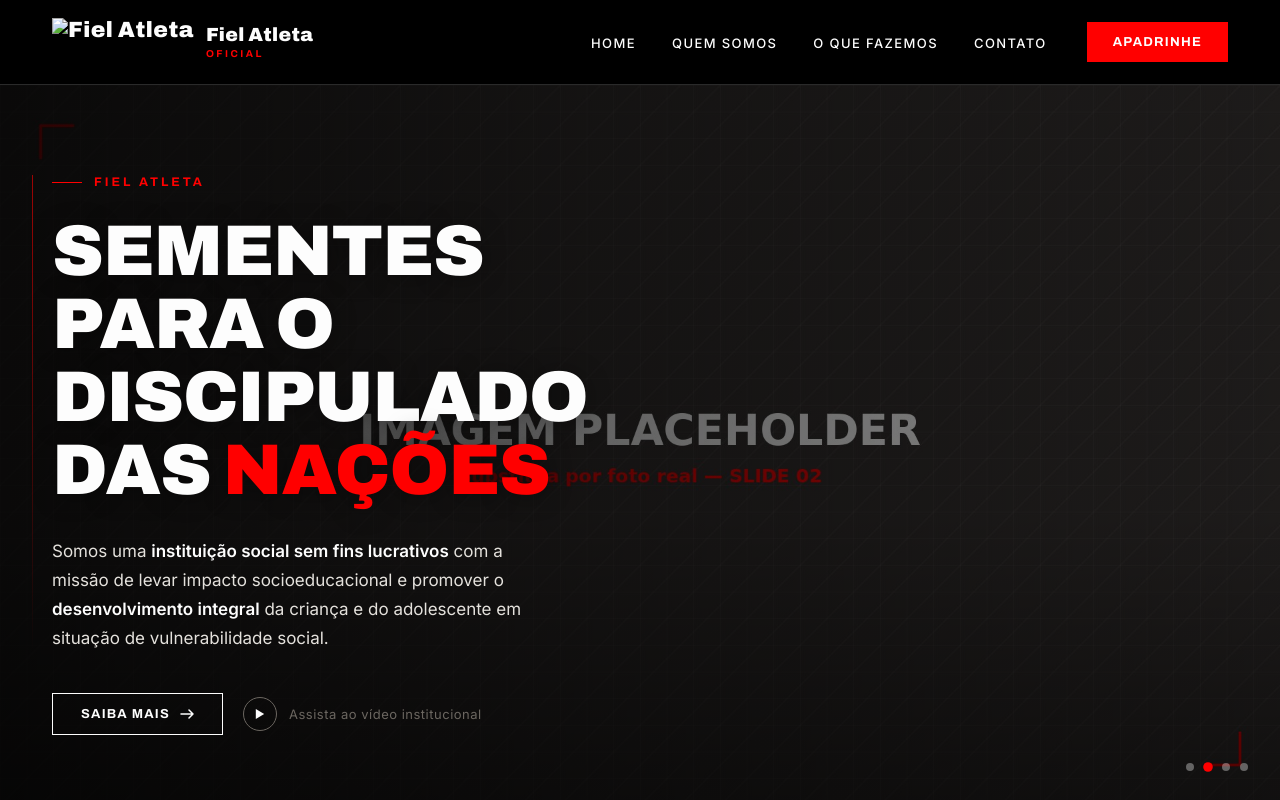
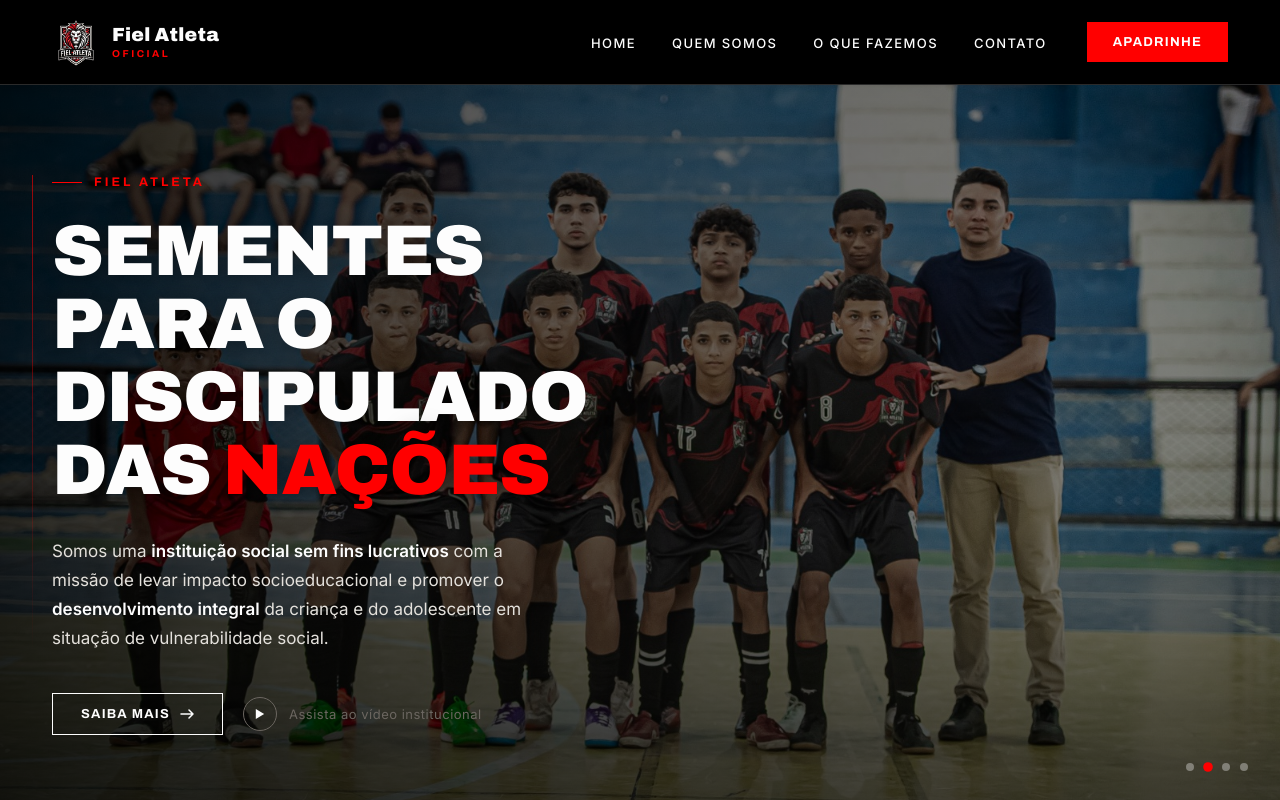
Before and after one commit to Lczin699/FielAtleta2.0, a plain HTML site: page index.html in a window 1280 px wide. Both pictures are taken after a click on the element 1208 px from the left and 767 px from the top of the page. Shown: the top 800 px of the page. Drawn offline with Linux system fonts and the light colour scheme.

Commit message:
Concerto de algumas coisas

```diff
--- a/index.html
+++ b/index.html
@@ -3,7 +3,7 @@
 <head>
 <meta charset="UTF-8">
 <meta name="viewport" content="width=device-width, initial-scale=1.0">
-<title>Instituto Akachi — Sementes para o discipulado das nações</title>
+<title>Fiel Atleta — Sementes para o discipulado das nações</title>
 <link rel="preconnect" href="https://fonts.googleapis.com">
 <link rel="preconnect" href="https://fonts.gstatic.com" crossorigin>
 <link href="https://fonts.googleapis.com/css2?family=Archivo:wght@500;700;900&family=Inter:wght@400;500;600&family=Newsreader:ital,wght@0,400;1,400;1,500&display=swap" rel="stylesheet">
@@ -14,7 +14,7 @@
 <header>
   <div class="wrap header-inner">
     <a href="index.html" class="logo">
-      <img src="assets/logo-fiel-atleta.png" alt="Fiel Atleta">
+      <img src="assets/Logo Fiel Atleta.png" alt="Fiel Atleta">
       <span class="logo-wordmark"><span class="name">Fiel Atleta</span><span class="tag">Oficial</span></span>
     </a>
     <nav>
@@ -22,7 +22,7 @@
         <li><a href="index.html">Home</a></li>
         <li><a href="quem-somos.html">Quem Somos</a></li>
         <li><a href="o-que-fazemos.html">O que Fazemos</a></li>
-        <li><a href="contato.html">Contato</a></li>
+        <li><a href="Contato.html">Contato</a></li>
       </ul>
       <a href="https://akachi.colabore.org/mudeofuturo/single_step" target="_blank" rel="noopener" class="btn-cta">Apadrinhe</a>
       <button class="burger" id="burgerBtn" aria-label="Abrir menu">
@@ -35,9 +35,9 @@
 <section class="hero">
   <div class="hero-slides">
     <div class="hero-slide active" style="background-image:url('assets/Imagem teste.jpeg')"></div>
-    <div class="hero-slide" style="background-image:url('assets/hero-slide-2.jpg')"></div>
-    <div class="hero-slide" style="background-image:url('assets/hero-slide-3.jpg')"></div>
-    <div class="hero-slide" style="background-image:url('assets/hero-slide-4.jpg')"></div>
+    <div class="hero-slide" style="background-image:url('assets/Imagem teste 2.jpeg')"></div>
+    <div class="hero-slide" style="background-image:url('assets/Imagem teste 3.jpeg')"></div>
+    <div class="hero-slide" style="background-image:url('assets/Imagem teste 4.jpg')"></div>
   </div>
   <div class="hero-overlay"></div>
 
@@ -225,7 +225,7 @@
     <div class="footer-top">
       <div class="footer-brand">
         <a href="index.html" class="logo">
-      <img src="assets/logo-fiel-atleta.png" alt="Fiel Atleta">
+      <img src="assets/Logo Fiel Atleta.png" alt="Fiel Atleta">
       <span class="logo-wordmark"><span class="name">Fiel Atleta</span><span class="tag">Oficial</span></span>
     </a>
         <p>Talvez você não possa mudar o mundo inteiro. Mas pode mudar o mundo de uma criança. E isso muda tudo.</p>
```
Also changed, not shown: o-que-fazemos.html (+3 -3 lines), quem-somos.html (+3 -3 lines), assets/Imagem teste 2.jpeg (added), assets/Imagem teste 3.jpeg (added), assets/Imagem teste 4.jpg (added), assets/Imagem teste 5.jpg (added), assets/hero-slide-2.jpg (deleted), assets/hero-slide-3.jpg (deleted), assets/hero-slide-4.jpg (deleted), assets/page-banner-o-que-fazemos.jpg (deleted), assets/page-banner-quem-somos.jpg (deleted).
